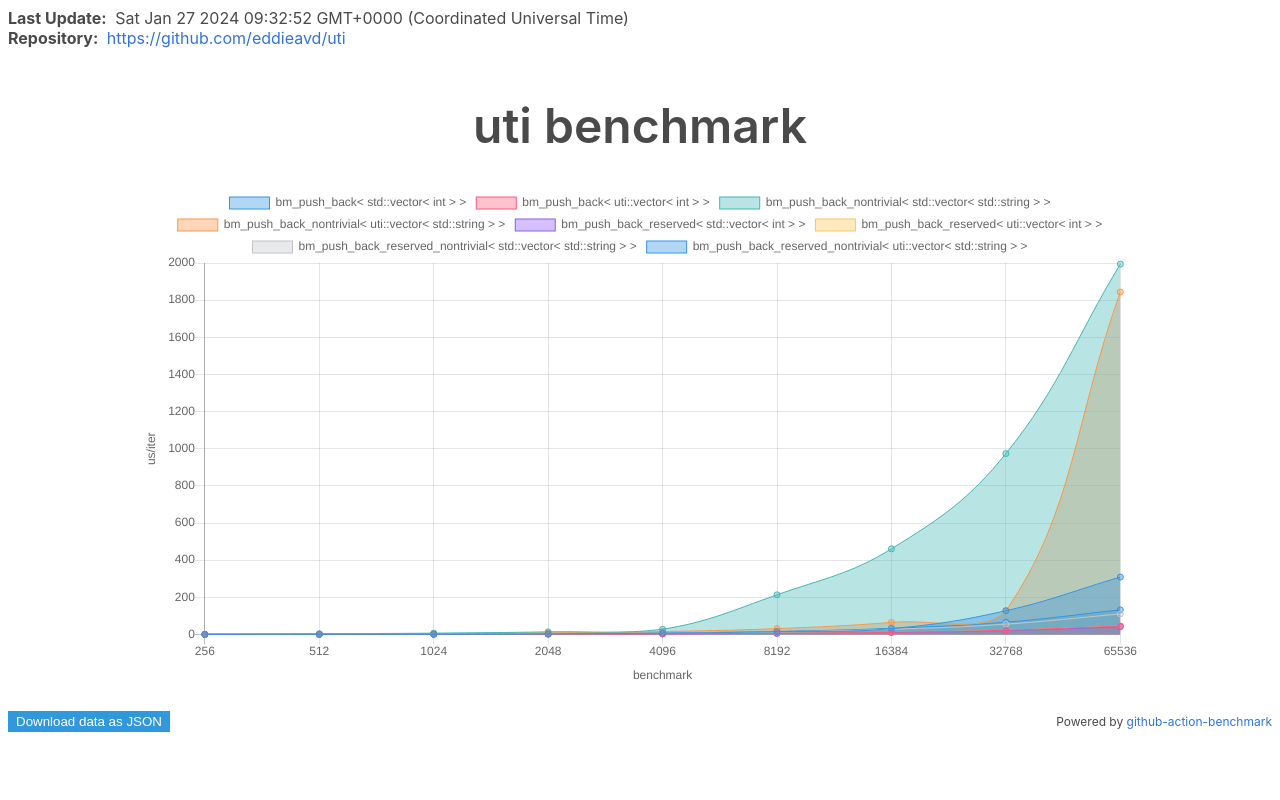
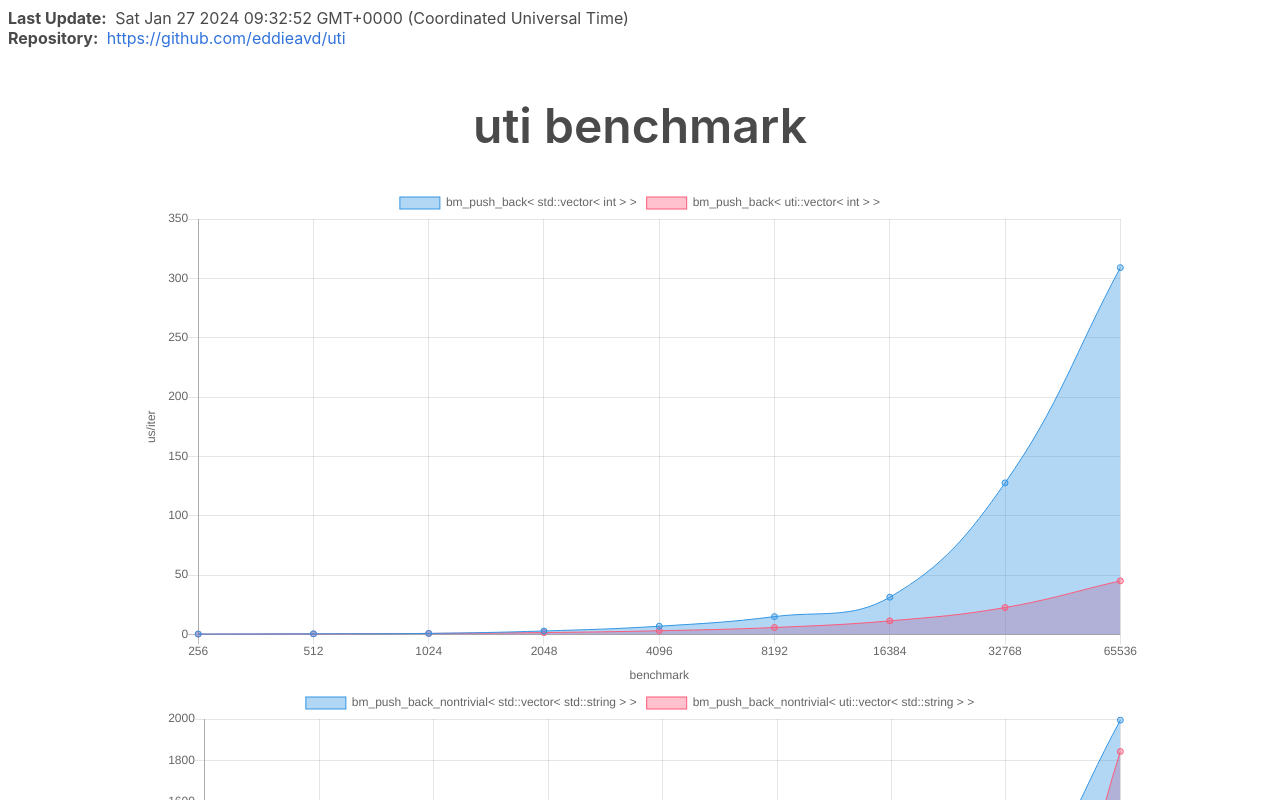
Before and after one commit to eddieavd/uti, a plain HTML site: page dev/bench/index.html in a window 1280 px wide. Shown: the top 800 px of the page. Drawn offline with nearby package versions, Linux system fonts and the light colour scheme.

Commit message:
Update index.html

```diff
--- a/dev/bench/index.html
+++ b/dev/bench/index.html
@@ -139,7 +139,7 @@
               {
                 const result = { commit, date, tool, bench };
 
-                const bm_name = result.bench.name.split( '_' )[ 0 ];
+                const bm_name = result.bench.name.split( '<' )[ 0 ];
                 const arr = map.get( bm_name );
 
                 if( arr === undefined )
```
